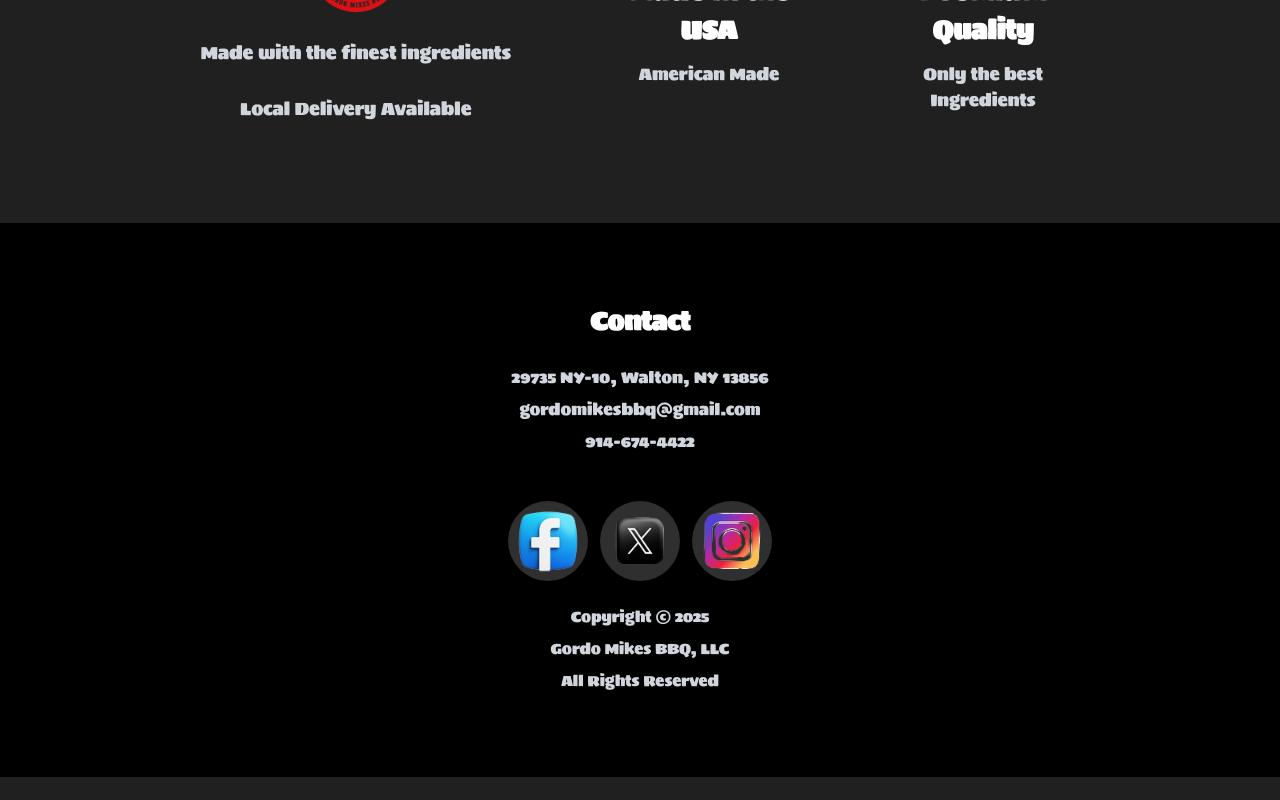
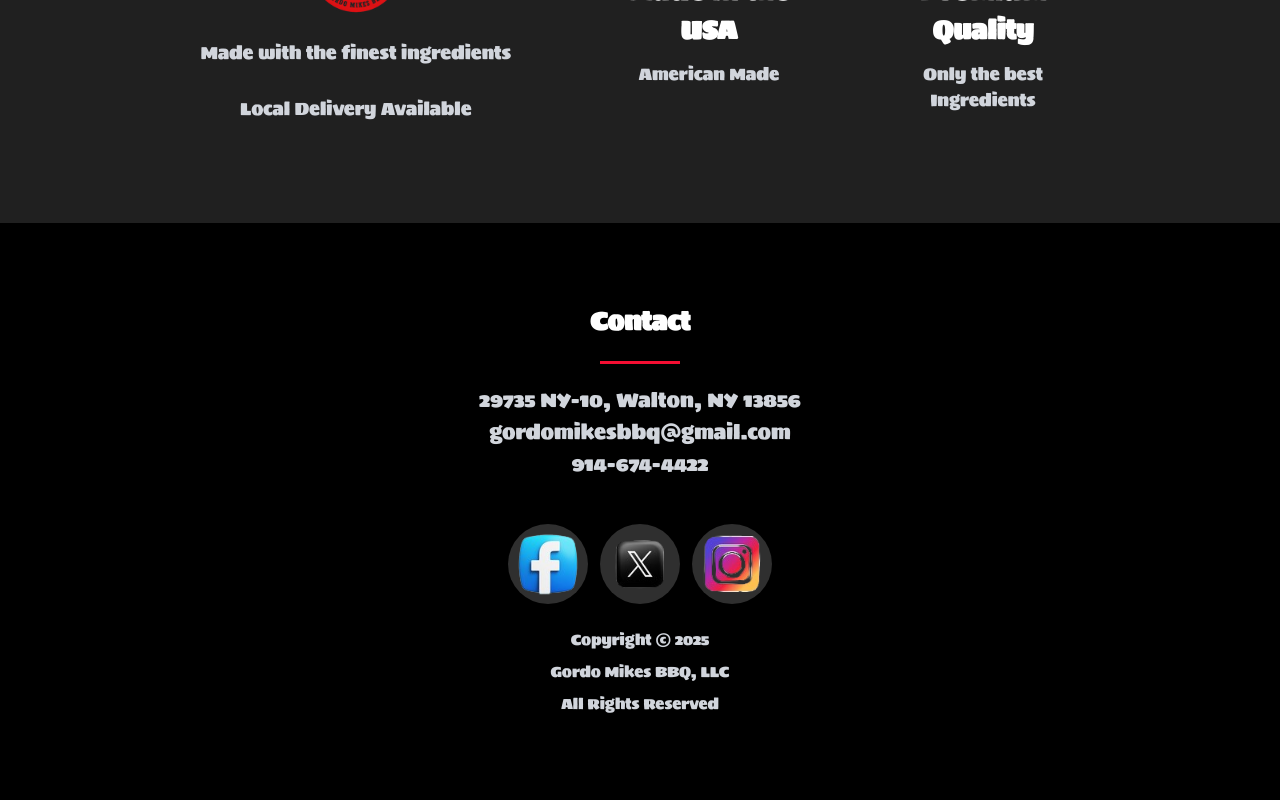
Before and after one commit to rdztr2020/GordoWebsite, a React (Vite) app: page / in a window 1280 px wide. Shown: the part 1362-2162 px from the top of the page. Before the commit the page ends 2139 px from the top, so only its background shows below. Built offline with nearby package versions, Linux system fonts and the light colour scheme; a web font is replaced by a local one.

Commit message:
touch up

```diff
--- a/src/sections/Footer.jsx
+++ b/src/sections/Footer.jsx
@@ -26,14 +26,16 @@ const Footer = () => {
       >
         Contact
       </h1>
+      <div data-aos="zoom-in" className="bg-themered h-[3px] w-20"></div>
       <p
         data-aos="zoom-in"
         data-aos-delay="200"
-        className="text-gray-300 text-[16px] text-center font-sigmar leading-8"
+        className="text-gray-300 text-[20px] text-center font-sigmar leading-8"
       >
         29735 NY-10, Walton, NY 13856 <br /> gordomikesbbq@gmail.com<br />
         914-674-4422
       </p>
+
       <div
         id="social-icons"
         data-aos="zoom-in"
--- a/src/sections/Popupdiv.jsx
+++ b/src/sections/Popupdiv.jsx
@@ -14,7 +14,7 @@ useEffect(() => {
   }, []);
 
   return (
-    <div className='w-full lg:px-[200px] px-8 py-[60px] h-full flex flex-col justify-between items-center gap-5'>
+    <div className='w-full lg:px-[200px] px-8 py-[60px] h-full flex flex-col justify-between items-center gap-5 lg:w-[]'>
       <div data-aos="zoom-in" className='w-full bg-[#2f2f2f] flex lg:flex-row flex-col justify-between items-center lg:p-20 p-8'>
         <h1 className='text-white lg:w-[50%] w-full lg:text-[35px] text-[30px] leading-10 font-semibold font-sigmar text-center'>Order Your Bottle Today</h1>
         <button
```
